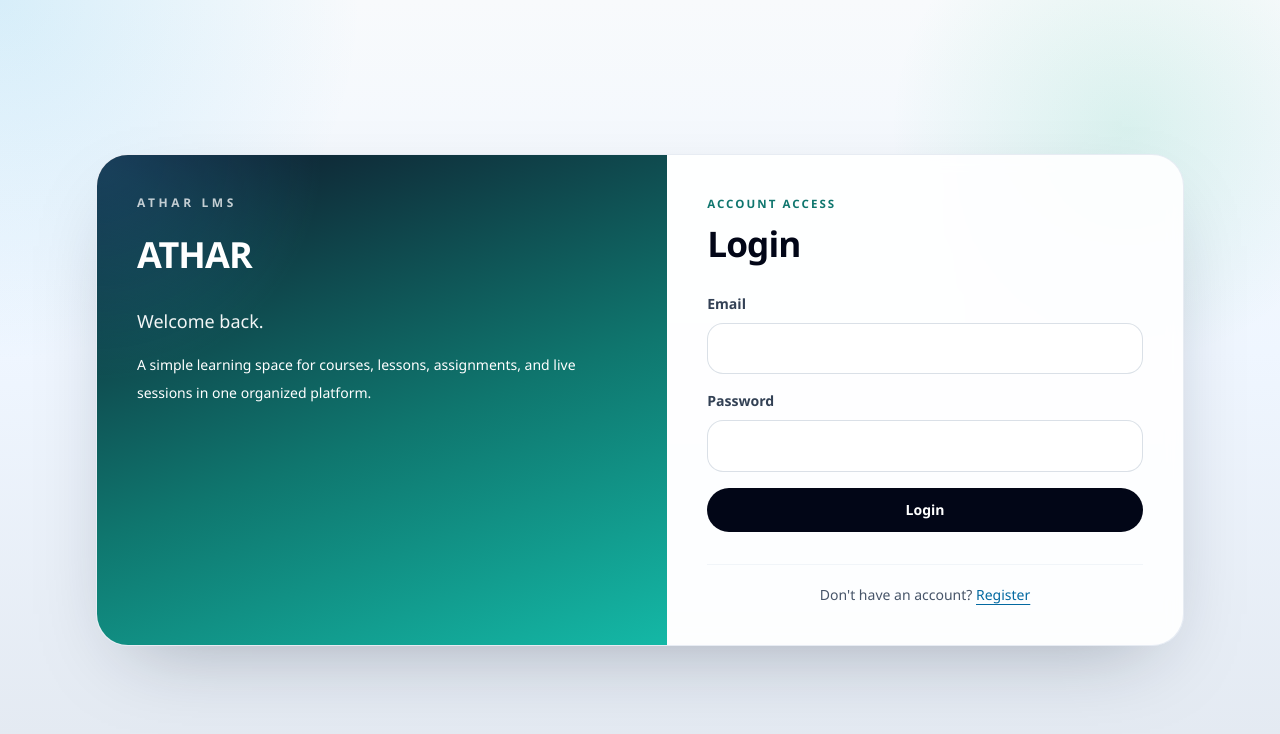
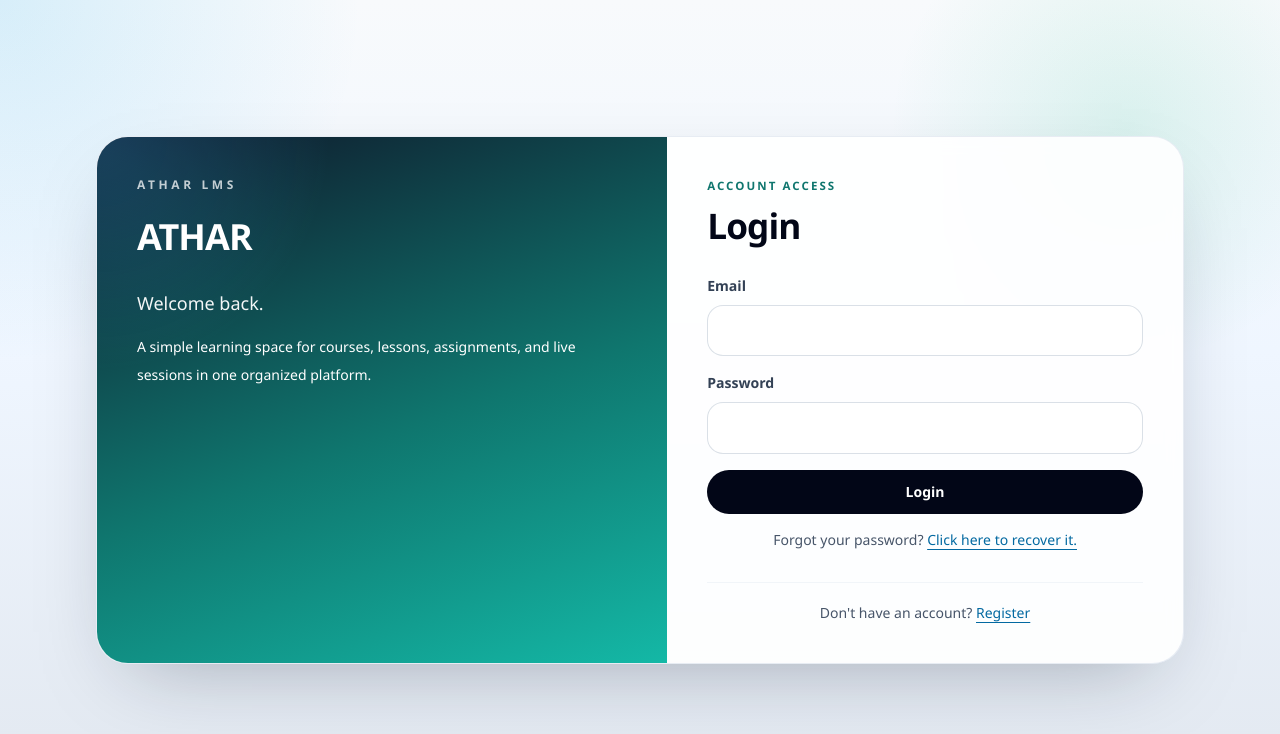
Before and after one commit to M-Ibrahim-WD/LMS-SaaS, a Next.js app in the folder apps/frontend/: page /login in a window 1280 px wide. Shown: the top 734 px of the page. Built offline with nearby package versions, Linux system fonts and the light colour scheme; no server answers.

Commit message:
feat: add login recovery helper text

```diff
--- a/apps/frontend/src/app/login/page.tsx
+++ b/apps/frontend/src/app/login/page.tsx
@@ -121,6 +121,13 @@ export default function LoginPage() {
         >
           {loading ? "Logging in..." : "Login"}
         </button>
+
+        <p className="text-center text-sm text-slate-600">
+          Forgot your password?{" "}
+          <span className="font-medium text-sky-700 underline underline-offset-4">
+            Click here to recover it.
+          </span>
+        </p>
       </form>
     </AuthPanel>
   );
```
